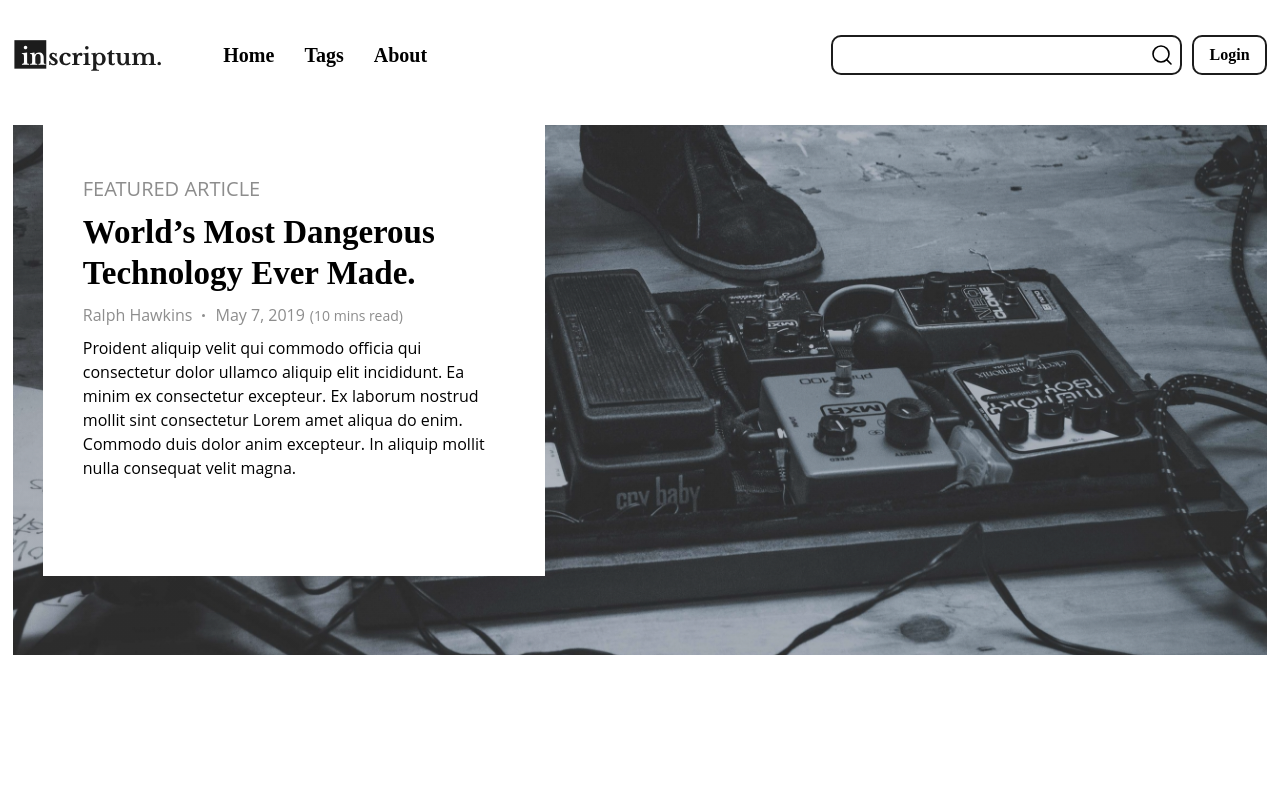
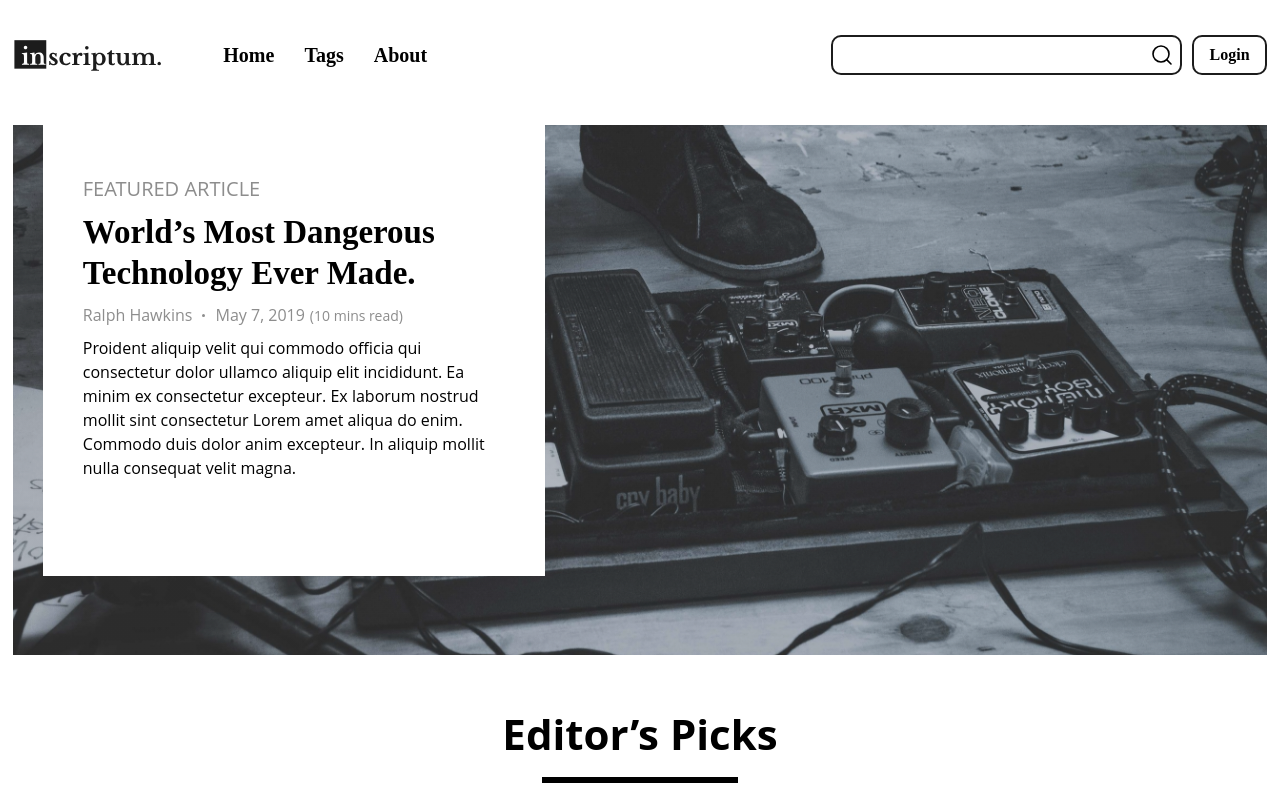
Before and after one commit to nahtandev/inscriptum-blog, a React (Create React App) app in the folder frontend/: page / in a window 1280 px wide. Built offline with nearby package versions, Linux system fonts and the light colour scheme; a web font is replaced by a local one.

Commit message:
Home Page: Add Editor's Picks text

```diff
--- a/frontend/src/pages/DefaultLayoutPages/Home/index.jsx
+++ b/frontend/src/pages/DefaultLayoutPages/Home/index.jsx
@@ -1,13 +1,46 @@
 /* eslint-disable no-unused-vars */
-import { Box, Center, Flex, VStack } from '@chakra-ui/react';
+import { Box, Center, Flex, VStack, Divider, Text } from '@chakra-ui/react';
+import Spacer from 'components/common/Spacer';
 import HomeFeaturedArticle from 'components/DefaultLayoutComponent/FeaturedArticle';
 
 export default function Home() {
   return (
-    <Flex direction={'column'} width={'100%'} paddingTop={{ base: '25px' }}>
-      <Center>
-        <HomeFeaturedArticle />
-      </Center>
+    <Flex
+      direction={'column'}
+      width={'100%'}
+      paddingTop={{ base: '25px' }}
+      alignItems="center"
+    >
+      <HomeFeaturedArticle />
+      <Spacer />
+      <Text
+        fontWeight="700"
+        fontSize={{
+          xl: '42px',
+          lg: '35px',
+          md: '30px',
+          sm: '25px',
+          base: '20px',
+        }}
+        lineHeight={{
+          xl: '57px',
+          lg: '45px',
+          md: '35px',
+          sm: '25px ',
+          base: '20px',
+        }}
+        marginBottom={{ lg: '15px', base: '10px' }}
+      >
+        Editor’s Picks
+      </Text>
+      <Divider
+        width={{ xl: '190px', lg: '160px', md: '150px', sm: '135px', base: '100px' }}
+        border={{
+          md: '3px solid var(--primary-color)',
+          base: '2px solid var(--primary-color)',
+        }}
+        opacity="1"
+      />
     </Flex>
   );
 }
```
